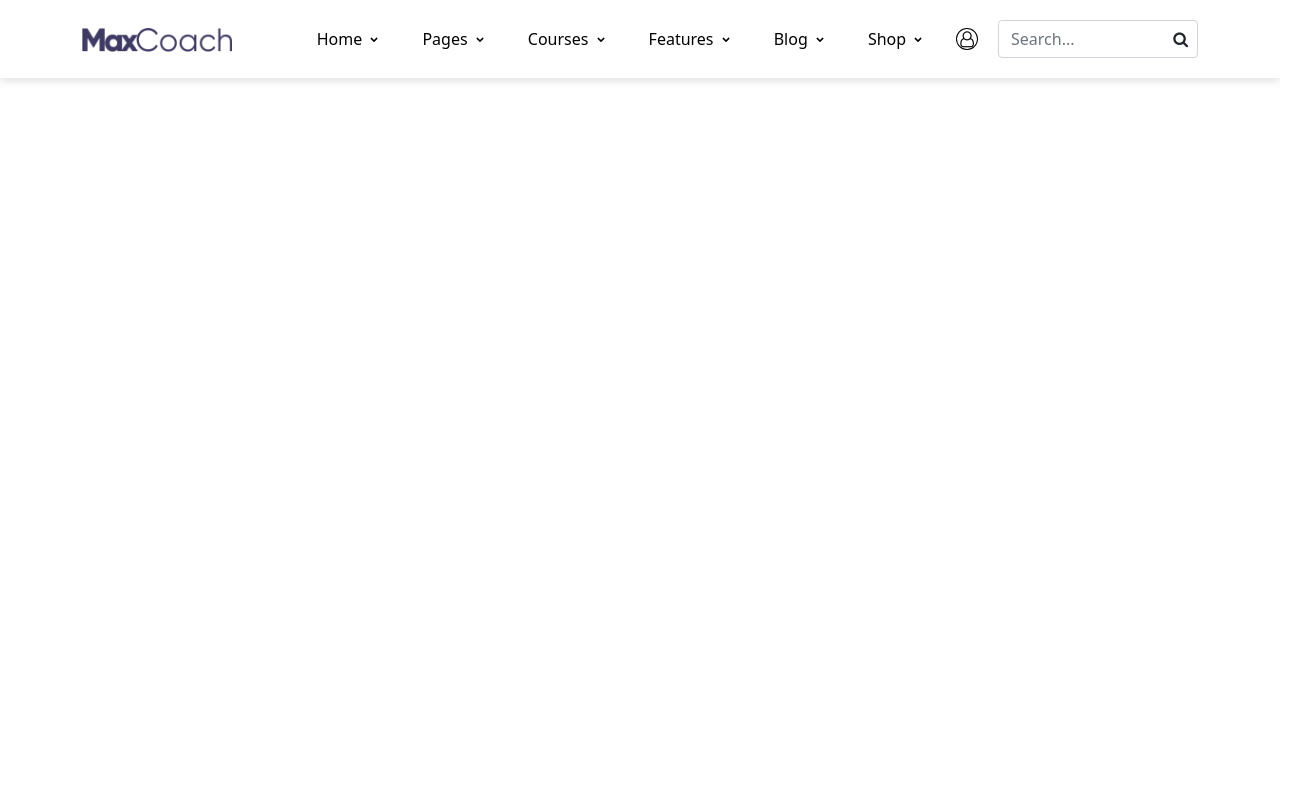
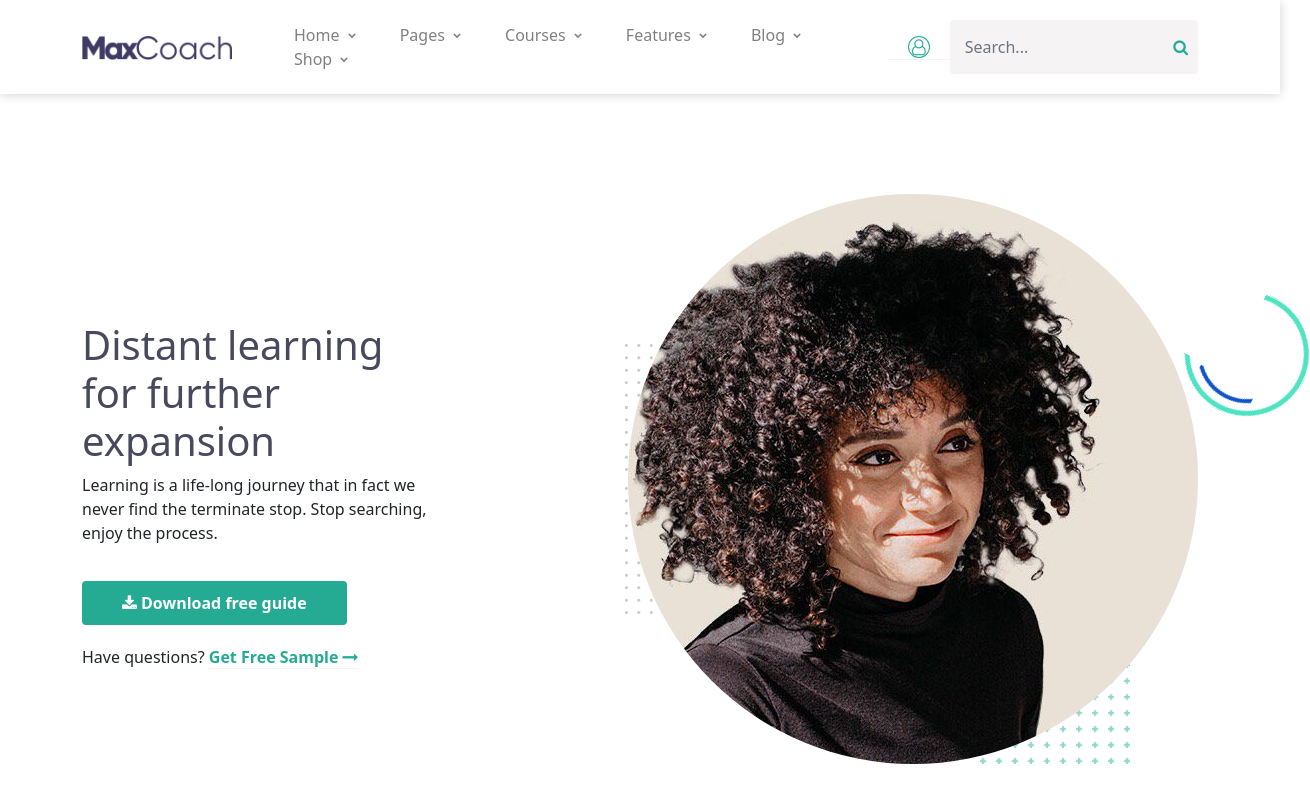
Before and after one commit to Obez99/proj-html-vuejs, a Vue app: page / in a window 1280 px wide. Shown: the top 800 px of the page, 1310 px wide, since content can reach past the window. Built offline with nearby package versions, Linux system fonts and the light colour scheme.

Commit message:
Adds download section component

```diff
--- a/src/App.vue
+++ b/src/App.vue
@@ -1,22 +1,19 @@
 <template>
   <div id="app">
     <Header></Header>
+    <DownloadSection></DownloadSection>
   </div>
 </template>
 
 <script>
 import Header from "./components/Header.vue";
+import DownloadSection from "./components/DownloadSection.vue";
 export default {
   name: "App",
-  components: { Header },
+  components: { Header, DownloadSection },
 };
 </script>
 
 <style lang="scss">
-@import "~bootstrap/scss/bootstrap.scss";
-
-a {
-  color: black;
-  text-decoration: none;
-}
+@import "./styles/app.scss";
 </style>
--- /dev/null
+++ b/src/components/DownloadSection.vue
@@ -0,0 +1,120 @@
+<template>
+  <section>
+    <!--Download section content!-->
+    <div class="container">
+      <div class="row d-flex align-items-center justify-content-between">
+        <!--Description and download!-->
+        <div class="col-4">
+          <h1>Distant learning for further expansion</h1>
+          <p>
+            Learning is a life-long journey that in fact we never find the
+            terminate stop. Stop searching, enjoy the process.
+          </p>
+          <button class="btn btn-primary">
+            <i class="fa fa-download"></i> Download free guide
+          </button>
+          <p>
+            Have questions?
+            <a href="#"
+              >Get Free Sample <i class="fa fa-long-arrow-right"></i
+            ></a>
+          </p>
+        </div>
+
+        <!--Big image!-->
+        <div class="col-7 text-end position-relative mb-5">
+          <img
+            src="../assets/about-me-profile-ohm4dxoearqbxny7q3bq1pzbdgofdx0tobbeqcvzd0.jpg"
+            alt=""
+            class="rounded-circle"
+          />
+          <img
+            src="../assets/maxcoach-shape-08.png"
+            alt=""
+            class="position-absolute fx1"
+          />
+          <img
+            src="../assets/maxcoach-shape-08.png"
+            alt=""
+            class="position-absolute fx2"
+          />
+
+          <img
+            src="../assets/maxcoach-shape-07-150x150.png"
+            alt=""
+            class="position-absolute fx3"
+          />
+
+          <img
+            src="../assets/maxcoach-shape-02.png"
+            alt=""
+            class="position-absolute fx4"
+          />
+        </div>
+      </div>
+
+      <!--Clients section!-->
+      <div class="clients-list mt-5">
+        <ul class="row align-items-center">
+          <li class="col-2 text-center">
+            <img src="../assets/client-logo-01.png" alt="" />
+          </li>
+
+          <li class="col-2 text-center">
+            <img src="../assets/client-logo-02.png" alt="" />
+          </li>
+
+          <li class="col-2 text-center">
+            <img src="../assets/client-logo-03.png" alt="" />
+          </li>
+
+          <li class="col-2 text-center">
+            <img src="../assets/client-logo-04.png" alt="" />
+          </li>
+
+          <li class="col-2 text-center">
+            <img src="../assets/client-logo-05.png" alt="" />
+          </li>
+
+          <li class="col-2 text-center">
+            <img src="../assets/client-logo-06.png" alt="" />
+          </li>
+        </ul>
+      </div>
+    </div>
+  </section>
+</template>
+
+<script>
+export default {
+  name: "DownloadSection",
+};
+</script>
+
+<style lang="scss">
+.fx1,
+.fx2,
+.fx3,
+.fx4 {
+  z-index: -1;
+}
+.fx1 {
+  left: 80px;
+  top: 150px;
+}
+
+.fx2 {
+  left: 80px;
+  bottom: 150px;
+}
+
+.fx3 {
+  bottom: 0;
+  right: 80px;
+}
+
+.fx4 {
+  top: 100px;
+  right: -100px;
+}
+</style>
--- /dev/null
+++ b/src/styles/app.scss
@@ -0,0 +1,41 @@
+@import "~bootstrap/scss/bootstrap.scss";
+@import "./variables.scss";
+
+a {
+  color: $primary-color;
+  text-decoration: none;
+  border-bottom: 1px solid $light-gray ;
+  font-weight: bold;
+}
+
+ul{
+  list-style: none;
+}
+
+input{
+  padding: 15px !important;
+  background-color:$light-gray !important;
+  border: 0 !important;
+}
+
+section{
+  padding: $section-vertical-padding 0;
+}
+
+h1{
+  color:$dark-purple;
+}
+
+.btn{
+  padding: 10px 40px;
+  margin: 20px 0;
+  font-weight: bold;
+}
+.btn-primary{
+  background-color: $primary-color;
+  border:0;
+
+  &:hover{
+    background-color: $dark-purple;
+  }
+}
--- a/src/styles/header.scss
+++ b/src/styles/header.scss
@@ -1,3 +1,5 @@
+@import "./variables.scss";
+
 header{
   box-shadow: 0 1px 10px 0 lightgray;
   padding: 20px 0;
@@ -21,10 +23,6 @@ header{
       display: flex;
       align-items: center;
 
-    input{
-      width: 200px;
-    }
-
     .fa-user-o{
       margin: 0 20px;
       padding: 2px 3px;
@@ -32,6 +30,7 @@ header{
       border-radius: 50%;
     }
     .fa-search{
+      color: $primary-color;
       position: absolute;
       right:10px;
       top: 50%;
@@ -49,6 +48,10 @@ header{
 
           a{
             padding: 10px;
+            text-decoration: none;
+            color:gray;
+            font-weight:normal;
+            border: 0;
             i{
               transform: scale(0.5);
 
--- /dev/null
+++ b/src/styles/variables.scss
@@ -0,0 +1,5 @@
+$primary-color: #25ab94;
+$secondary-color: #aeadae;
+$dark-purple: #48495f;
+$light-gray: #f6f3f5;
+$section-vertical-padding: 100px;
```
Also changed, not shown: 16 other files (tests, documents, lock files or other folders).
